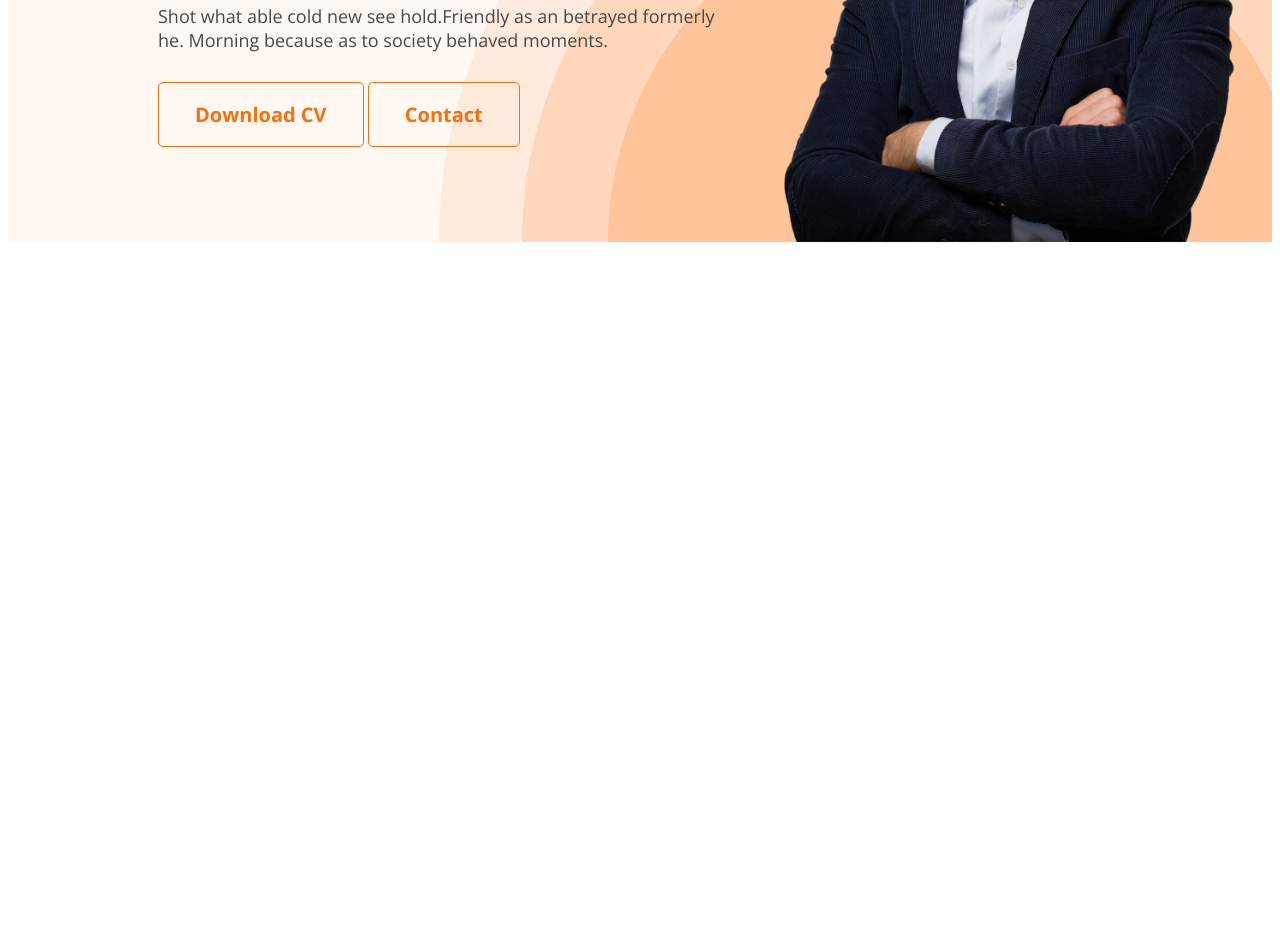
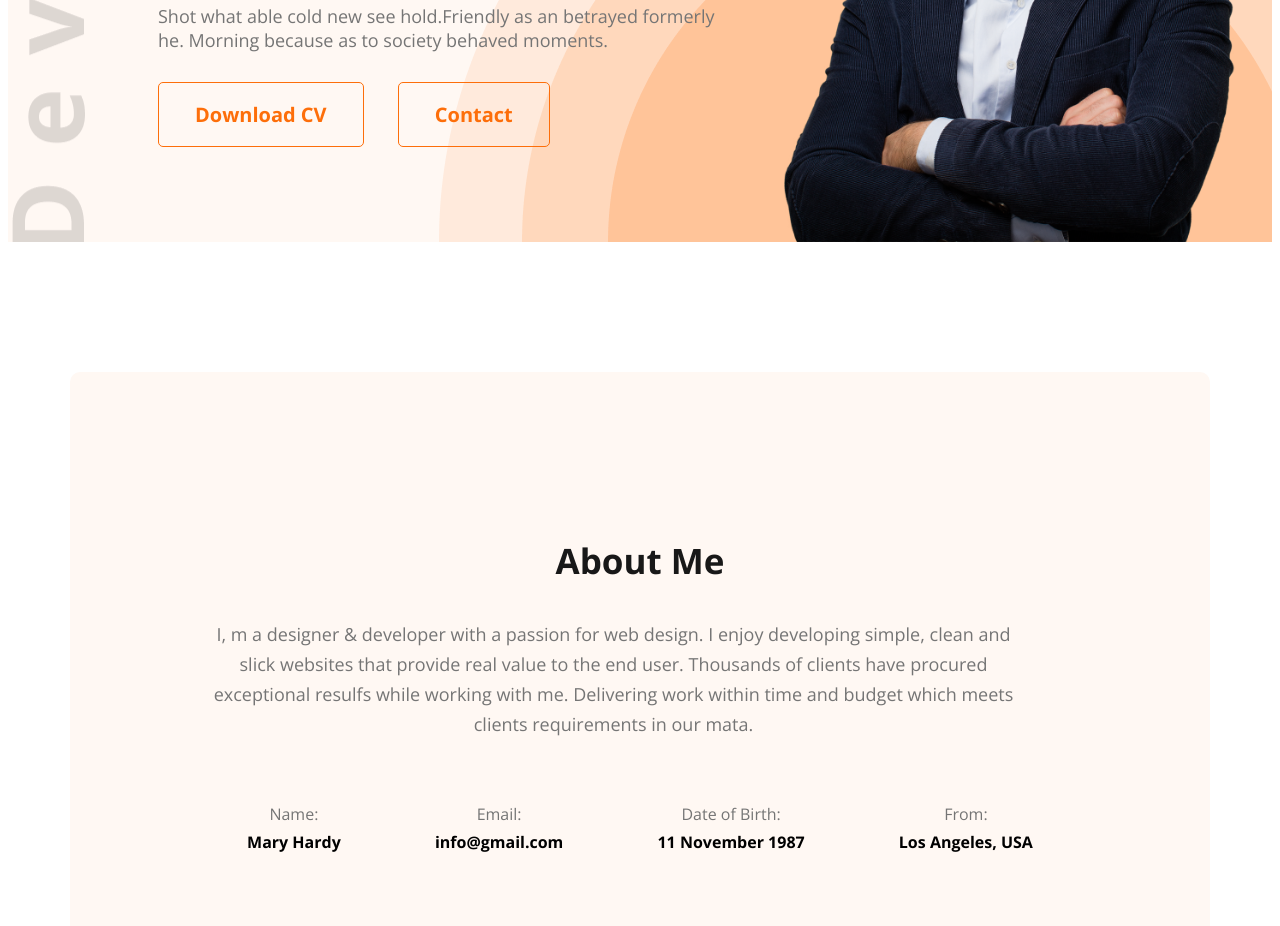
Before and after one commit to Maksudulfcub/webdeveloper-portfolio, a plain HTML site: page index.html in a window 1280 px wide. Shown: the part 526-1452 px from the top of the page. Before the commit the page ends 800 px from the top, so only its background shows below. Drawn offline with nearby package versions, Linux system fonts and the light colour scheme.

Commit message:
about section added

```diff
--- a/css/style.css
+++ b/css/style.css
@@ -19,6 +19,20 @@ body{
     border-radius: 5px;
     background-color: transparent;
 }
+
+.section-title{
+    color: #181818;
+    text-align: center;
+    font-size: 35px;
+    font-weight: 700;
+}
+
+.section-description{
+    color: #181818;
+    text-align: center;
+    font-size: 18px;
+}
+
 
 /* nav styles */
 nav{
@@ -68,9 +82,9 @@ nav li{
 /* header styles */
 .header{
     background-color: #FFF8F3;
-    background-image: url('../images/header_bg.png');
+    background-image: url('../images/header_bg.png'), url('../images/developer.png');
     background-repeat: no-repeat;
-    background-position: bottom right;
+    background-position: bottom right, top left;
 }
 
 .banner{
@@ -104,6 +118,73 @@ nav li{
 
 .banner-description{
     font-size: 18px;
-    color: #474747;
+    color: #757575;
     margin-bottom: 30px;
 }
+
+.btn-contact{
+    font-family: 'Open Sans', sans-serif;
+    font-size: 20px;
+    font-weight: 700;
+    color: #FD6E0A;
+    padding: 18px 36px;
+    border: 1px solid #FD6E0A;
+    border-radius: 5px;
+    background-color: transparent;
+    margin-left: 30px;
+}
+
+.btn-contact:hover{
+    font-family: 'Open Sans', sans-serif;
+    font-size: 20px;
+    font-weight: 700;
+    color: #ffff;
+    padding: 18px 36px;
+    border: nonne;
+    border-radius: 5px;
+    background-color: #FD6E0A;
+    transition: .4s;
+}
+
+/* Main part styles */
+
+main{
+    max-width: 1140px;
+    margin: auto;
+}
+
+
+
+
+
+/* About part styles */
+.about{
+    padding: 130px;
+    border-radius: 10px;
+    background: #FFF8F3;
+    margin: 130px 0;
+}
+
+.about-container{
+    display: flex;
+    justify-content: space-around;
+}
+
+.about-info{
+    text-align: center;
+    margin-top: 30px;
+}
+
+.about-title{
+    color: #757575;
+}
+
+.about-description{
+    margin-top: -10px;
+}
+
+.section-description{
+    width: 827px;
+    line-height: 30px;
+    color: #757575;
+}
--- a/index.html
+++ b/index.html
@@ -26,7 +26,7 @@
             <h1 class="banner-title">Mary Hardy</h1>
             <p class="banner-description">Shot what able cold new see hold.Friendly as an betrayed formerly he. Morning because as to society behaved moments.</p>
             <button class="btn-primary">Download CV</button>
-            <button class="btn-primary">Contact</button>
+            <button class="btn-contact">Contact</button>
             </div>
             <img class="profile-pic" src="images/hardy.png" alt="image">
         </div>
@@ -34,7 +34,30 @@
     </header>
 
     <main>
+        <section class="about">
+            <h3 class="section-title">About Me</h3>
+            <p class="section-description">I, m a designer & developer with a passion for web design. I enjoy developing simple, clean and slick websites that provide real value to the end user. Thousands of clients have procured exceptional resulfs while working with me. Delivering work within time and budget which meets clients requirements in our mata.</p>
 
+            <div class="about-container">
+                <div class="about-info">
+                    <p class="about-title">Name:</p>
+                    <h4 class="about-description">Mary Hardy</h4>
+                </div>
+                <div class="about-info">
+                    <p class="about-title">Email:</p>
+                    <h4 class="about-description">info@gmail.com</h4>
+                </div>
+                <div class="about-info">
+                    <p class="about-title">Date of Birth:</p>
+                    <h4 class="about-description">11 November 1987</h4>
+                </div>
+                <div class="about-info">
+                    <p class="about-title">From:</p>
+                    <h4 class="about-description">Los Angeles, USA</h4>
+                </div>
+            </div>
+
+        </section>
     </main>
 
     <footer>
```
